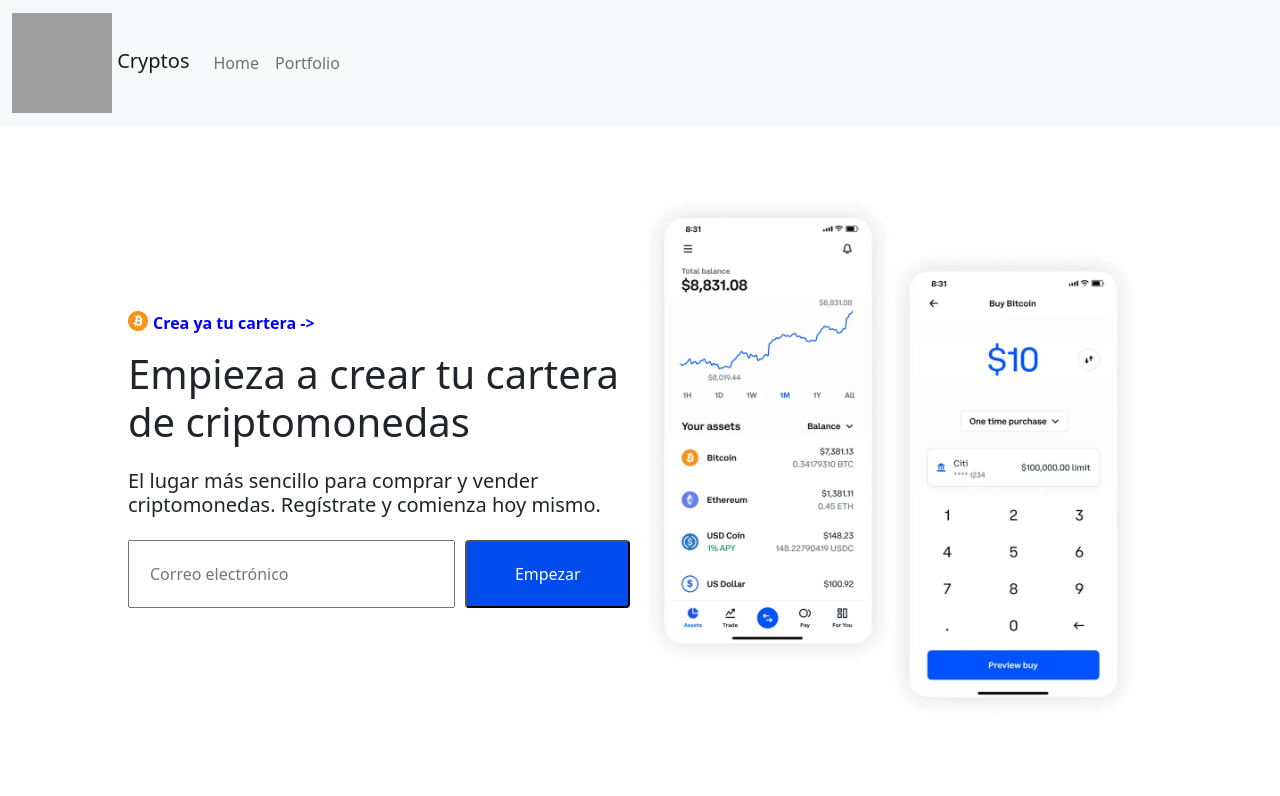
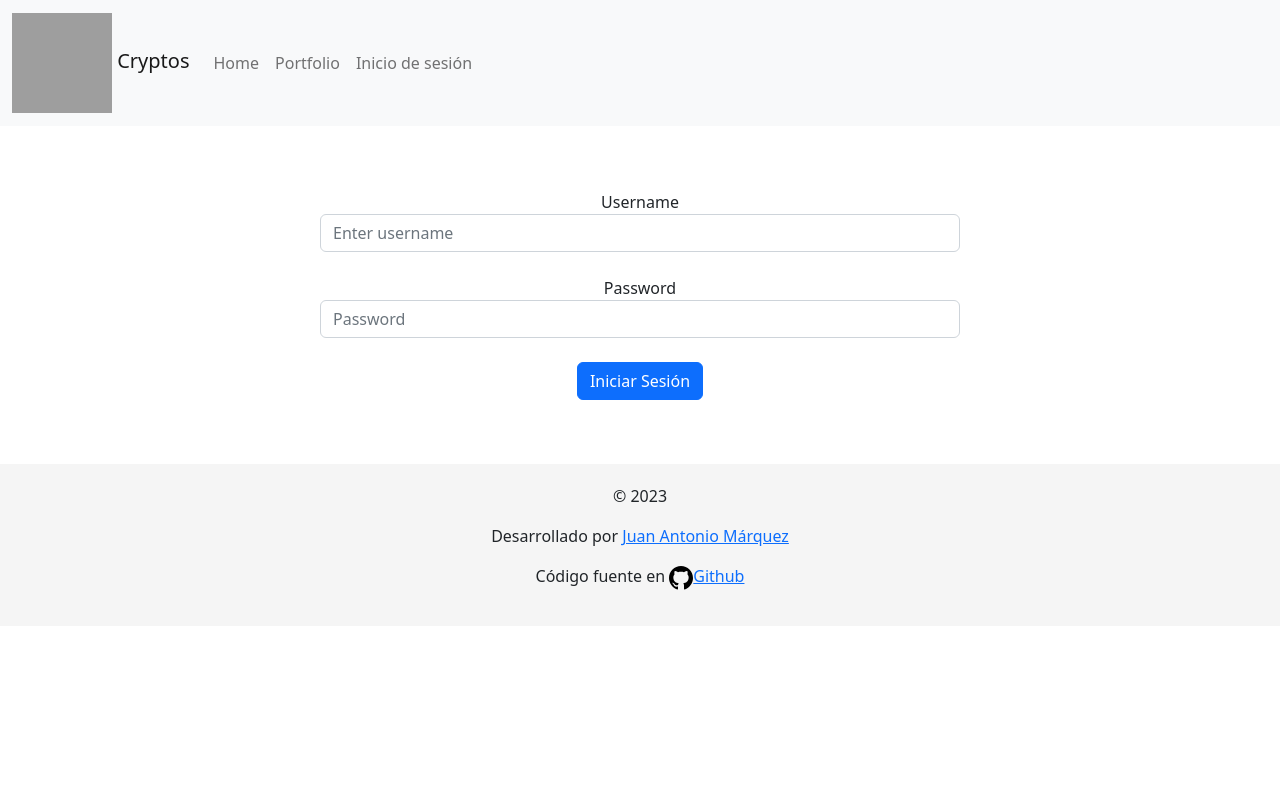
Before and after one commit to ByMarqueZz/angularCrypto, an Angular app: page /login in a window 1280 px wide. Before the commit this address led to /inicio. Shown: the top 796 px of the page. Built offline with nearby package versions, Linux system fonts and the light colour scheme; grey boxes are pictures that could not be loaded; what @angular/fire would draw is missing.

Commit message:
falta usuarios y maquetacion

```diff
--- a/src/app/app-routing.module.ts
+++ b/src/app/app-routing.module.ts
@@ -1,6 +1,7 @@
 import { NgModule } from '@angular/core';
 import { RouterModule, Routes } from '@angular/router';
 import { HomeComponent } from './home/home.component';
+import { LoginComponent } from './login/login.component';
 import { PortfolioComponent } from './portfolio/portfolio.component';
 
 
@@ -8,7 +9,9 @@ const routes: Routes = [
   { path: '', redirectTo: '/inicio', pathMatch: 'full' },
   { path: 'portfolio', component:  PortfolioComponent},
   { path: 'inicio', component: HomeComponent},
+  { path: 'login', component: LoginComponent},
   { path: '**', redirectTo: '/inicio'},
+
 ];
 
 @NgModule({
--- a/src/app/app.module.ts
+++ b/src/app/app.module.ts
@@ -15,6 +15,8 @@ import { environment } from 'src/environments/environment';
 import { AppRoutingModule } from './app-routing.module';
 import { HomeComponent } from './home/home.component';
 import { PortfolioComponent } from './portfolio/portfolio.component';
+import { LoginComponent } from './login/login.component';
+import { AuthService } from './auth.service';
 
 
 @NgModule({
@@ -25,6 +27,7 @@ import { PortfolioComponent } from './portfolio/portfolio.component';
     PieComponent,
     HomeComponent,
     PortfolioComponent,
+    LoginComponent,
   ],
   imports: [
     BrowserModule,
@@ -36,7 +39,7 @@ import { PortfolioComponent } from './portfolio/portfolio.component';
     provideFirestore(() => getFirestore()),
     AppRoutingModule
   ],
-  providers: [],
+  providers: [AuthService],
   bootstrap: [AppComponent]
 })
 
--- /dev/null
+++ b/src/app/auth.service.ts
@@ -0,0 +1,48 @@
+import { Injectable } from '@angular/core';
+import { Auth, signInWithEmailAndPassword, onAuthStateChanged  } from "@angular/fire/auth";
+
+@Injectable({
+  providedIn: 'root'
+})
+export class AuthService {
+  isLoged = false;
+  usuario: any;
+  constructor(private auth:Auth) { }
+  iniciarSesionEmail(email: any, password: any) {
+    if (email == '' || password == '') {
+      return;
+    }
+    signInWithEmailAndPassword(this.auth, email, password)
+      .then((userCredential) => {
+        // Signed in
+        const user = userCredential.user;
+        window.location.href = '/portfolio';
+        // ...
+      })
+      .catch((error) => {
+        const errorCode = error.code;
+        const errorMessage = error.message;
+      });
+  }
+  comprobarSiEstaLogeado() {
+    onAuthStateChanged(this.auth, (user) => {
+      if (user) {
+        // User is signed in, see docs for a list of available properties
+        // https://firebase.google.com/docs/reference/js/firebase.User
+        const uid = user;
+        this.usuario = user;
+        this.isLoged = true;
+      } else {
+        // User is signed out
+        // ...
+        this.isLoged = false;
+      }
+      return this.isLoged;
+    });
+  }
+  cerrarSesion() {
+    this.auth.signOut();
+  }
+
+
+}
--- a/src/app/cabecera/cabecera.component.html
+++ b/src/app/cabecera/cabecera.component.html
@@ -16,6 +16,9 @@
               <li class="nav-item">
                 <a class="nav-link" routerLink="portfolio">Portfolio</a>
               </li>
+              <li class="nav-item">
+                <a class="nav-link" routerLink="login">Inicio de sesión</a>
+              </li>
             </ul>
           </div>
         </div>
--- a/src/app/cuerpo/cuerpo.component.ts
+++ b/src/app/cuerpo/cuerpo.component.ts
@@ -4,6 +4,7 @@ import { HttpClient } from '@angular/common/http';
 import { Firestore, collectionData, collection, query, where } from '@angular/fire/firestore';
 import { Observable } from 'rxjs';
 import { setDoc, deleteDoc, doc } from 'firebase/firestore';
+import { AuthService } from '../auth.service';
 
 @Component({
   selector: 'app-cuerpo',
@@ -12,7 +13,7 @@ import { setDoc, deleteDoc, doc } from 'firebase/firestore';
 })
 export class CuerpoComponent {
   firebase: any;
-  constructor(firestore: Firestore,private http: HttpClient) {
+  constructor(firestore: Firestore,private http: HttpClient, private auth:AuthService) {
     this.firebase = firestore;
   }
   @Input() crypto = new Array<any>();
@@ -50,7 +51,7 @@ export class CuerpoComponent {
     }
     await setDoc(doc(this.firebase, "items", moneda), {
       moneda: moneda,
-      nombre: "marquez"
+      nombre: 'marquez'
     });
     this.palabra_filtrar = '';
     this.arrayFiltrado = [];
--- /dev/null
+++ b/src/app/login/login.component.css
@@ -0,0 +1,8 @@
+form {
+    text-align: center;
+    margin-top: 5%;
+}
+form div input {
+    width: 50%;
+    margin: 0 auto;
+}
--- /dev/null
+++ b/src/app/login/login.component.html
@@ -0,0 +1,13 @@
+<form>
+    <div class="form-group">
+        <label for="username">Username</label>
+        <input type="text" class="form-control" name="email" id="username" placeholder="Enter username" [(ngModel)]="email">
+    </div>
+    <br>
+    <div class="form-group">
+        <label for="password">Password</label>
+        <input type="password" class="form-control" name="password" id="password" placeholder="Password" [(ngModel)]="password">
+    </div>
+    <br>
+    <button class="btn btn-primary" (click)="iniciarSesion()">Iniciar Sesión</button>
+</form>
--- /dev/null
+++ b/src/app/login/login.component.ts
@@ -0,0 +1,16 @@
+import { Component } from '@angular/core';
+import { AuthService } from '../auth.service';
+
+@Component({
+  selector: 'app-login',
+  templateUrl: './login.component.html',
+  styleUrls: ['./login.component.css']
+})
+export class LoginComponent {
+  constructor(private auth:AuthService) { }
+  email = '';
+  password = '';
+  iniciarSesion() {
+    this.auth.iniciarSesionEmail(this.email, this.password);
+  }
+}
--- a/src/app/portfolio/portfolio.component.ts
+++ b/src/app/portfolio/portfolio.component.ts
@@ -2,7 +2,7 @@ import { Component } from '@angular/core';
 import { HttpClient } from '@angular/common/http';
 import { Firestore, collectionData, collection, query, where } from '@angular/fire/firestore';
 import { Observable } from 'rxjs';
-
+import { AuthService } from '../auth.service';
 @Component({
   selector: 'app-portfolio',
   templateUrl: './portfolio.component.html',
@@ -10,12 +10,13 @@ import { Observable } from 'rxjs';
 })
 export class PortfolioComponent {
   arrayBuscar$: Observable<any>;
-  constructor(firestore: Firestore,private http: HttpClient) {
+  constructor(firestore: Firestore,private http: HttpClient, private auth:AuthService) {
     const collectionBD = collection(firestore, 'items');
     this.arrayBuscar$ = collectionData(query(collectionBD, where("nombre", "==", "marquez")));
   }
   ngOnInit() {
     this.TrataInformacionCryptos();
+    this.auth.comprobarSiEstaLogeado();
   }
   crypto = new Array<any>();
 
```
Also changed, not shown: 2 other files (tests, documents, lock files or other folders).
